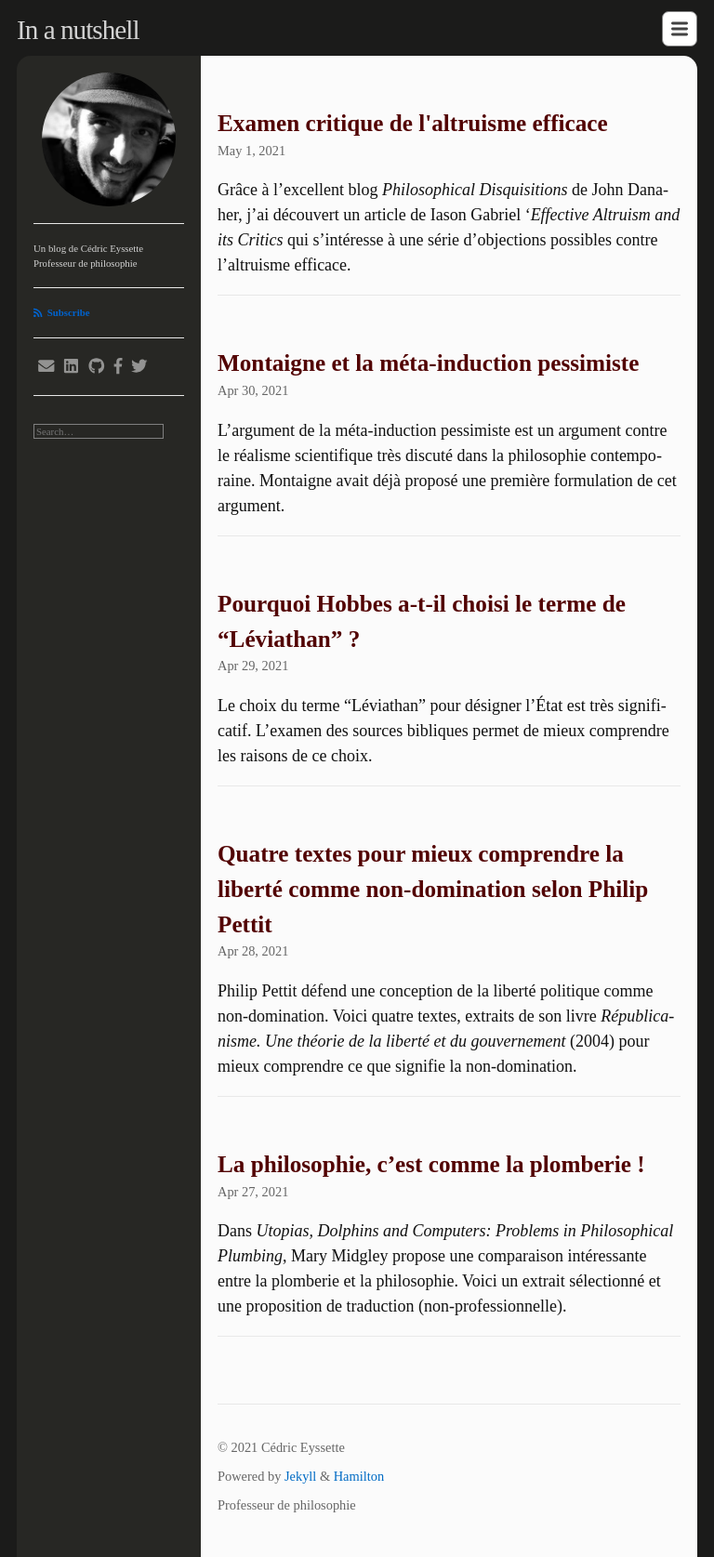
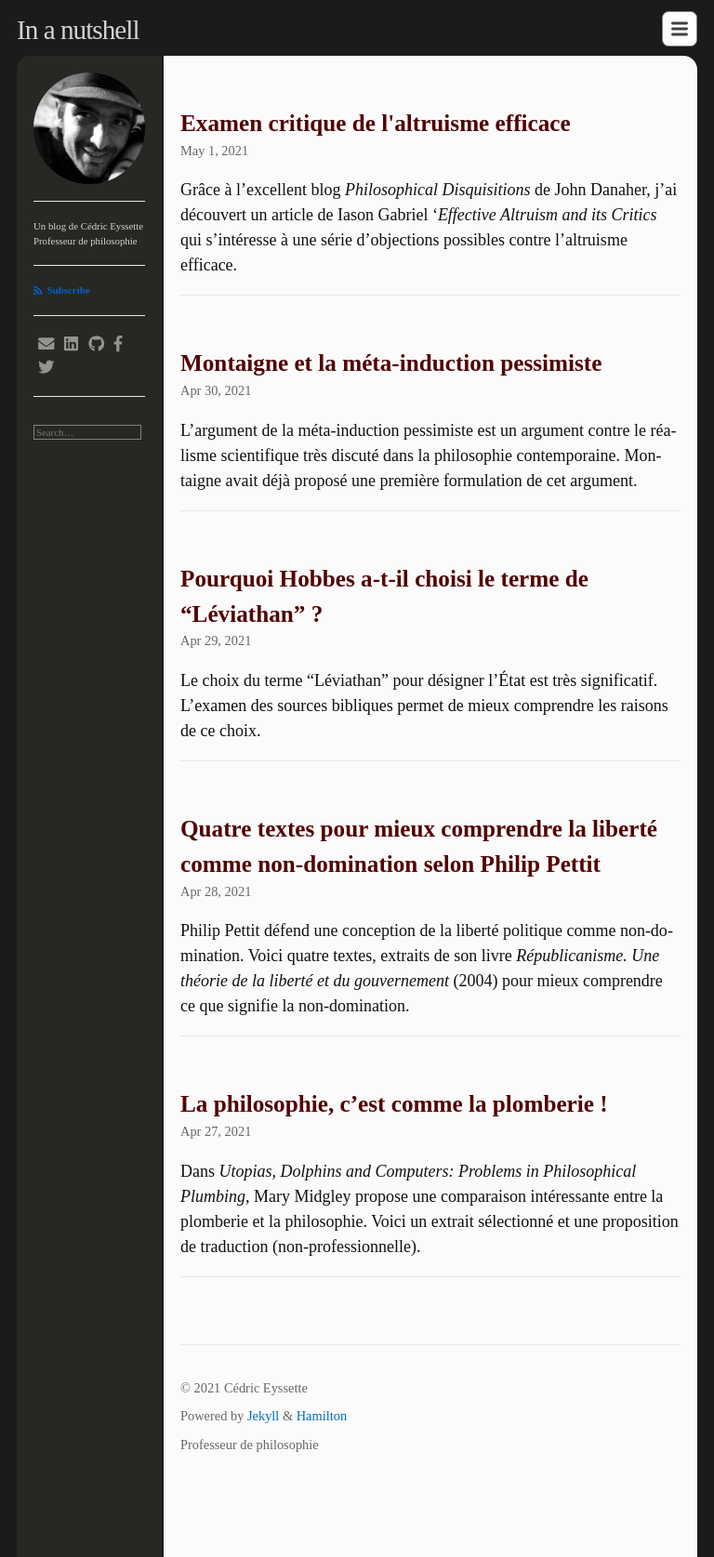
Before and after one commit to eyssette/Blog, a Jekyll site: the page built from index.html, in a window 768 px wide. Shown: the whole page at 93% size. Built offline with Jekyll 4.4.1, drawn with Linux system fonts in a browser that asks for light colours; nearby versions of some CDN libraries; some web fonts are replaced; comment, search, counter and statistics services are not loaded.

Commit message:
Update custom-styles.scss

```diff
--- a/_sass/hamilton/custom-styles.scss
+++ b/_sass/hamilton/custom-styles.scss
@@ -252,3 +252,11 @@ input[type="text"] {background-color:#272724!important; border:1px solid grey; c
 .site-name{font-family: "Dancing Script"; letter-spacing: -1px;}
 
 ol ol li, ol ul li, ul ol li, ul ul li {font-size:0.95em; margin-bottom:0.5rem!important;}
+
+
+@media screen and (min-width:600px) and (max-width:850px) {
+  .site-sidebar {max-width:120px!important;}
+  ul.contact-list li {white-space: normal;}
+  .site-main{margin-left: -40px!important;}
+  input#search-input {width: 110px;}
+}
```
